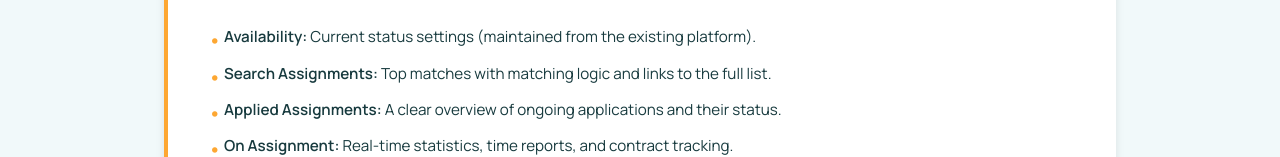
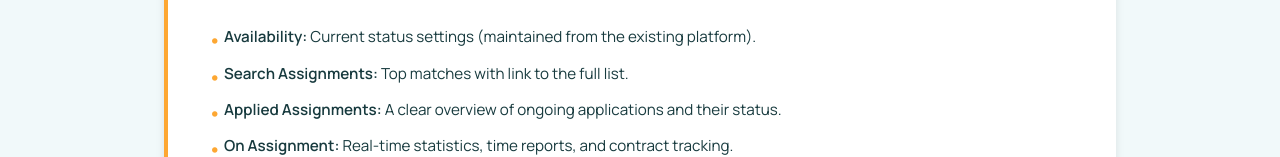
Before and after one commit to MariaHellsen/Dashboard_DB, a React (Vite) app: page / in a window 1280 px wide. Shown: the part 368-525 px from the top of the page. Built offline with nearby package versions, Linux system fonts and the light colour scheme; data requests are answered from the project's data file.

Commit message:
Change copy

```diff
--- a/src/pages/Consultants/ConsultantsListPage.tsx
+++ b/src/pages/Consultants/ConsultantsListPage.tsx
@@ -76,8 +76,7 @@ export const ConsultantsListPage = () => {
               platform).
             </li>
             <li>
-              <strong>Search Assignments:</strong> Top matches with matching logic and links to the
-              full list.
+              <strong>Search Assignments:</strong> Top matches with link to the full list.
             </li>
             <li>
               <strong>Applied Assignments:</strong> A clear overview of ongoing applications and
```
